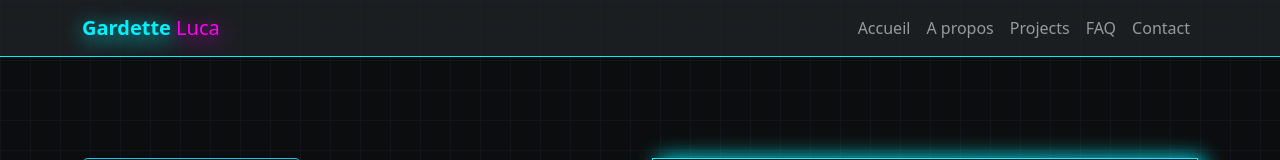
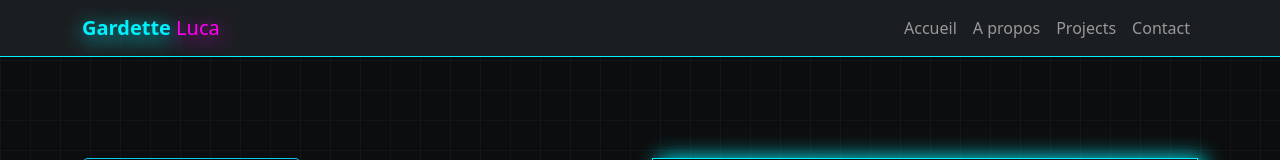
Before and after one commit to passaleph/CV, a website: page index.html in a window 1280 px wide. Shown: the top 160 px of the page. Drawn offline with nearby package versions, Linux system fonts and the light colour scheme.

Commit message:
ajustement navbar
Jai enlevé la partie FAQ de la navbar et je travail sur la partie responsive de la navbar car il y a un pb sur téléphone

```diff
--- a/index.html
+++ b/index.html
@@ -42,9 +42,6 @@
                         </li>
                         <li class="nav-item">
                             <a class="nav-link" href="#">Projects</a>
-                        </li>
-                        <li class="nav-item">
-                            <a class="nav-link" href="#">FAQ</a>
                         </li>
                         <li class="nav-item">
                             <a class="nav-link" href="#">Contact</a>
```
